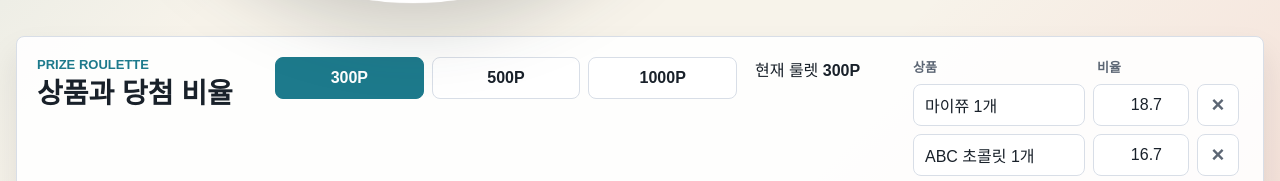
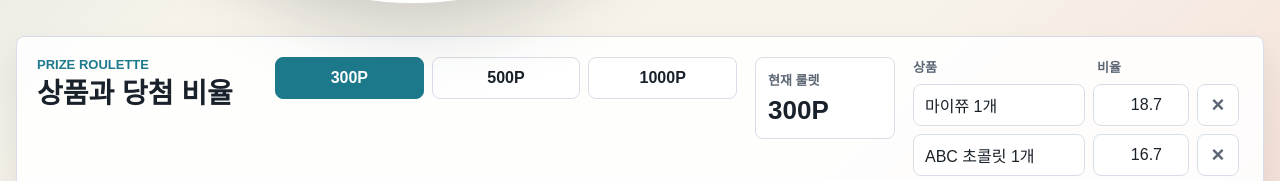
Before and after one commit to kdynt17/roulette_random, a plain HTML site: page index.html in a window 1280 px wide. Shown: the part 620-801 px from the top of the page. Drawn offline with Linux system fonts and the light colour scheme.

Commit message:
Style active roulette tier

```diff
--- a/styles.css
+++ b/styles.css
@@ -186,6 +186,25 @@ input {
   background: var(--focus);
 }
 
+.tier-status {
+  display: grid;
+  gap: 6px;
+  padding: 12px;
+  border: 1px solid var(--line);
+  border-radius: 8px;
+  background: #fff;
+}
+
+.tier-status span {
+  color: var(--muted);
+  font-size: 13px;
+  font-weight: 800;
+}
+
+.tier-status strong {
+  font-size: 26px;
+}
+
 .prize-editor {
   min-width: 0;
   display: grid;
```
